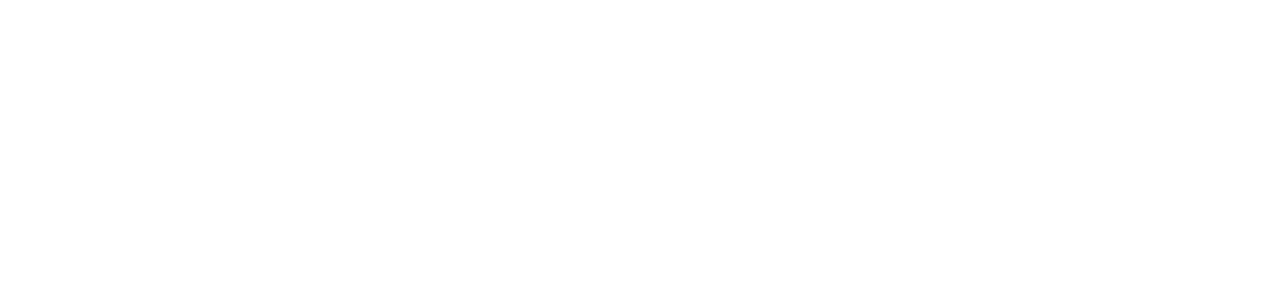
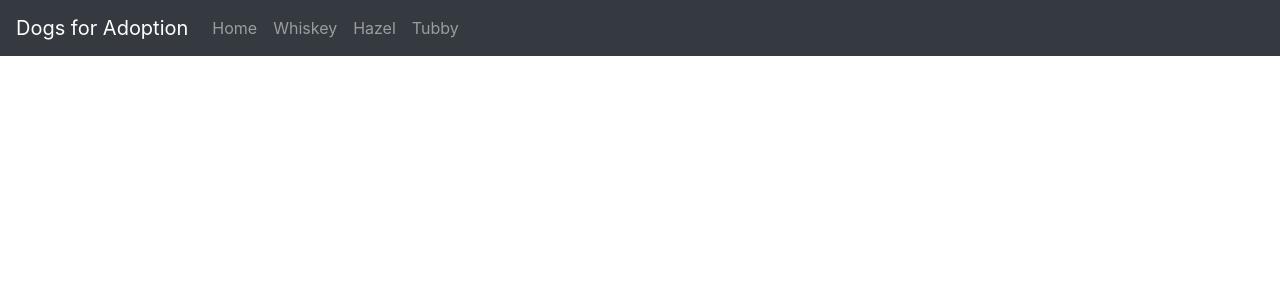
Before and after one commit to jawadahmedtaj/dog-finder, a React (Create React App) app: page / in a window 1280 px wide. Shown: the top 300 px of the page. Built offline with nearby package versions, Linux system fonts and the light colour scheme.

Commit message:
Navbar comp created

```diff
--- a/src/App.js
+++ b/src/App.js
@@ -7,6 +7,7 @@
 import "./App.css";
 import DogList from "./DogList";
 import DogDetails from "./DogDetails";
+import Navbar from "./Navbar";
 
 class App extends Component {
   static defaultProps = {
@@ -53,6 +54,8 @@
       return <DogDetails {...props} dog={currentDog} />;
     };
     return (
+      <div>
+        <Navbar dogs={this.props.dogs} />
         <Switch>
           <Route
             exact
@@ -61,6 +64,7 @@
           ></Route>
           <Route exact path="/dogs/:name" render={getDog}></Route>
         </Switch>
+      </div>
     );
   }
 }
--- /dev/null
+++ b/src/Navbar.js
@@ -0,0 +1,43 @@
+import React, { Component } from "react";
+import { NavLink } from "react-router-dom";
+
+export default class Navbar extends Component {
+  render() {
+    const dogLinks = this.props.dogs.map(dog => (
+      <li className="nav-item" key={dog.name}>
+        <NavLink exact to={`/dogs/${dog.name}`} className="nav-link">
+          {dog.name}
+        </NavLink>
+      </li>
+    ));
+    return (
+      <nav className="navbar navbar-expand-lg navbar-dark bg-dark">
+        <NavLink to="/dogs" className="navbar-brand">
+          Dogs for Adoption
+        </NavLink>
+
+        <button
+          className="navbar-toggler"
+          type="button"
+          data-toggle="collapse"
+          data-target="#navbarNav"
+          aria-controls="navbarNav"
+          aria-expanded="false"
+          aria-label="Toggle navigation"
+        >
+          <span className="navbar-toggler-icon"></span>
+        </button>
+        <div className="collapse navbar-collapse" id="navbarNav">
+          <ul className="navbar-nav">
+            <li className="nav-item">
+              <NavLink exact to="/dogs" className="nav-link">
+                Home
+              </NavLink>
+            </li>
+            {dogLinks}
+          </ul>
+        </div>
+      </nav>
+    );
+  }
+}
```
Lines whose indentation alone changed are shown as unchanged.
